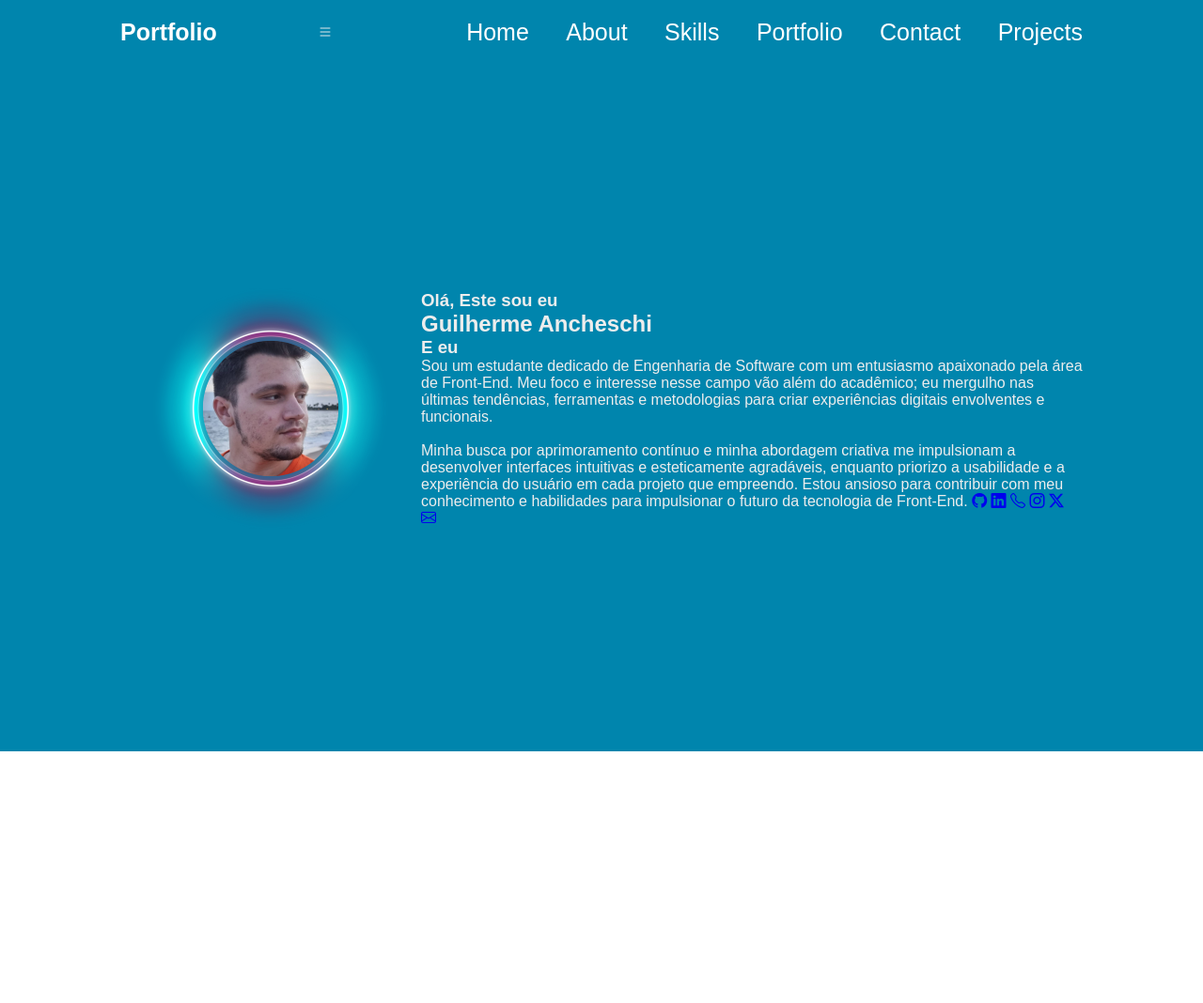
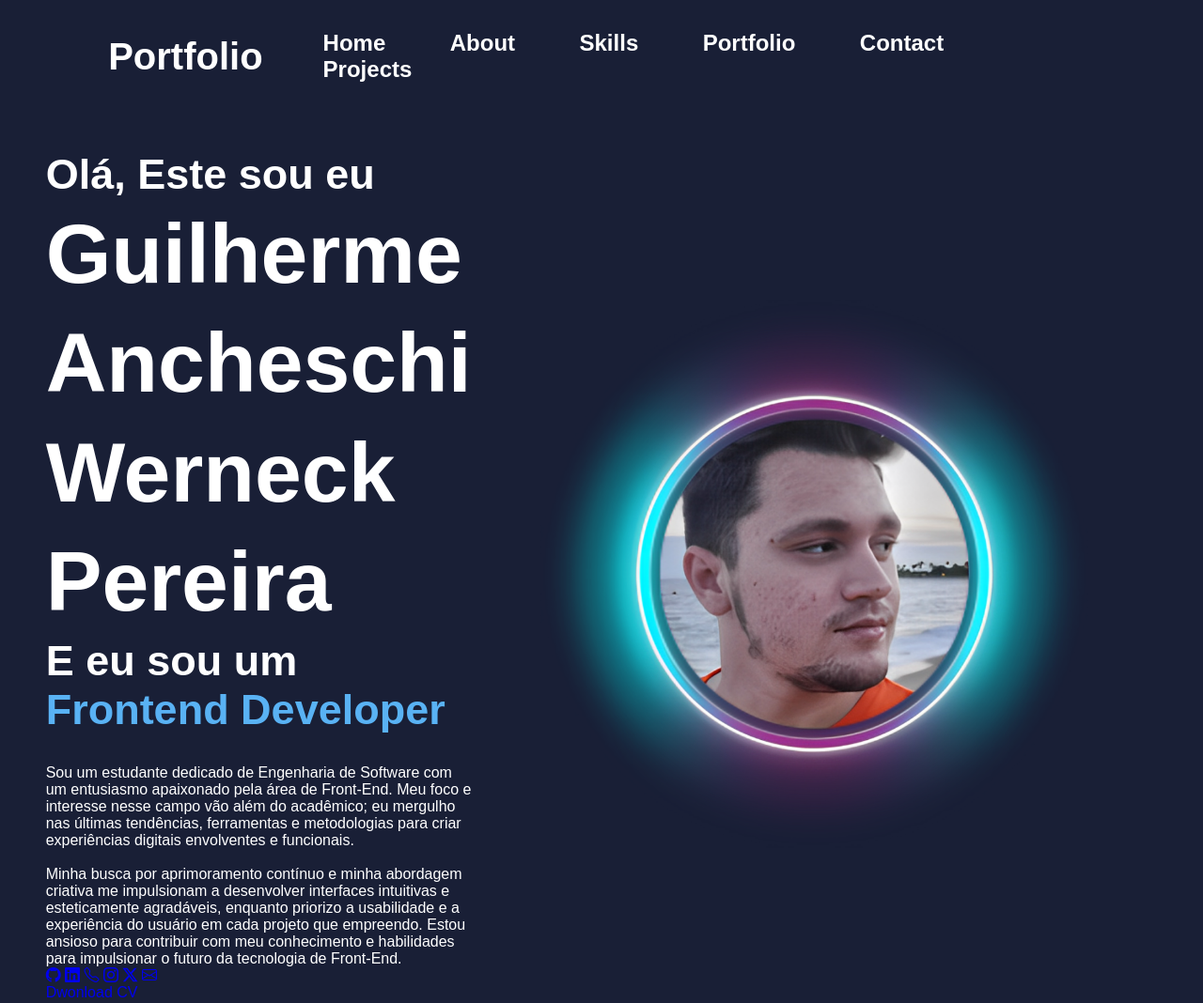
Before and after one commit to GuigohC0D3/portifolioGuilherme, a website: page index.html in a window 1280 px wide. Shown: the whole page at 94% size. Before the commit the page ends 800 px from the top, so only its background shows below. Drawn offline with nearby package versions, Linux system fonts and the light colour scheme.

Commit message:
Mudar o css

```diff
--- a/CSS/style.css
+++ b/CSS/style.css
@@ -2,11 +2,35 @@
     margin: 0;
     padding: 0;
     box-sizing: border-box;
-    font-family: 'poppins' , sans-serif;
+    text-decoration: none;
+    border: none;
+    outline: none;
+    scroll-behavior: smooth;
+    font-family: 'Nunito' , sans-serif;
 }
+
+:root {
+    --bg-color: #191f36;
+    --snd-bf-color: #262b40;
+    --text-color: #fff;
+    --main-color: #59b2f4;
+}
+
+hmtl {
+    font-size: 62.5%;
+    overflow-x: hidden;
+}
+
 
 body {
     color: #ededed;
+    background: var(--bg-color);
+    color: var(--text-color);
+}
+
+section {
+    min-height: 100vh;
+    padding: 10rem 9% 2rem;
 }
 
 .header {
@@ -14,8 +38,8 @@ body {
     top: 0;
     left: 0;
     width: 100%;
-    padding: 20px 10%;
-    background: transparent;
+    padding: 2rem 9%;
+    background: var(--bg-color);
     display: flex;
     justify-content: space-between;
     align-items: center;
@@ -23,37 +47,56 @@ body {
 }
 
 .logo {
-    position: relative;
-    font-size: 25px;
-    color: #fff;
-    text-decoration: none;
-    font-weight: 600;
+    font-size: 2.5rem;
+    color: var(--text-color);
+    font-weight: 700;
+    cursor: default;
 }
 
 .navbar a {
-    display: inline-block;
-    font-size: 25px;
-    color: #fff;
-    text-decoration: none;
-    font-weight: 500;
-    margin-left: 35px;
-    transition: .3s;
+    font-size: 1.5rem;
+    color: var(--text-color);
+    margin-left: 4rem;
+    font-weight: 700;
 }
 
-.navbar a:hover {
-    color: #0ef;
+.navbar a:hover,
+.navbar a.active {
+    color: var(--text-color);
 }
 
-.home  {
-    position: relative;
-    width: 100%;
-    justify-content: space-between;
-    height: 100vh;
-    background-image:no-repeat;
-    background-size: cover;
-    background-position: center;
+#menu-icon {
+    font-size: 3.6rem;
+    color: var(--text-color);
+    display: none;
+}
+
+.home {
     display: flex;
+    justify-content: center;
     align-items: center;
-    padding: 70px 10% 0;
-    background-color: rgb(0, 133, 173);
 }
+
+.home-content h3 {
+    font-size: 45px;
+    font-weight: 700;
+}
+
+.home-content h3:nth-of-type(2) {
+    margin-bottom: 2rem;
+}
+
+span {
+    color: var(--main-color);
+}
+
+.home-content h1 {
+    font-size: 5.6rem;
+    font-weight: 700;
+    line-height: 1.3;
+}
+
+.home-img img {
+    width: 57vw;
+    animation: floatImage 4s ease-in-out infinite;
+}
--- a/index.html
+++ b/index.html
@@ -25,16 +25,11 @@
         <a href="project">Projects</a>
       </nav>
     </header>
-    <section class="home" src="">
-      <img
-        src="img/Guigo.png"
-        alt="Guilherme Ancheschi Werneck Pereira"
-        class="image-clone"
-      />
+    <section class="home" id="home">
       <div class="home-content">
         <h3>Olá, Este sou eu</h3>
-        <h1>Guilherme Ancheschi</h1>
-        <h3>E eu</h3>
+        <h1>Guilherme Ancheschi Werneck Pereira</h1>
+        <h3>E eu sou um <span>Frontend Developer</span></h3>
         <p>
           Sou um estudante dedicado de Engenharia de Software com um entusiasmo
           apaixonado pela área de Front-End. Meu foco e interesse nesse campo
@@ -48,6 +43,7 @@
         em cada projeto que empreendo. Estou ansioso para contribuir com meu
         conhecimento e habilidades para impulsionar o futuro da tecnologia de
         Front-End.
+        <div class="social-media">
           <a href="#"><i class="bi bi-github"></i></a>
           <a href="#"><i class="bi bi-linkedin"></i></a>
           <a href="#"><i class="bi bi-telephone"></i></a>
@@ -55,6 +51,14 @@
           <a href="#"><i class="bi bi-twitter-x"></i></a>
           <a href="#"><i class="bi bi-envelope"></i></a>
         </div>
+        <a href="#" class="btn">Dwonload CV</a>
+      </div>
+
+      <div class="home-img">
+        <img src="img/Werneck.png" alt="Guilherme Ancheschi Werneck Pereira" />
+      </div>
     </section>
+
+    <script src="JS/main.js"></script>
   </body>
 </html>
```
Also changed, not shown: img/Guilherme.png (added), img/Werneck.png (added). Lines whose indentation alone changed are shown as unchanged.
